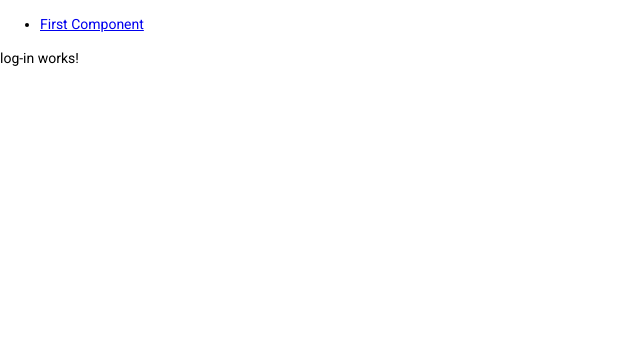
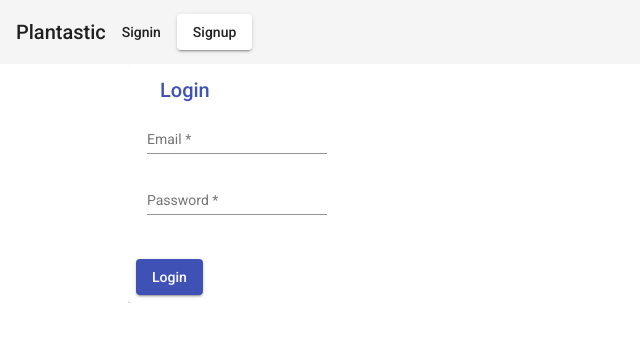
Before and after one commit to ClementsWagner/Plantastic3.0, an Angular app in the folder Webclient/Plantastic-Webclient/: page /login in a window 1280 px wide. Shown: the top 342 px of the page, without its empty margins (0-640 px from the left). Built offline with nearby package versions, Linux system fonts and the light colour scheme.

Commit message:
Added ERD

```diff
--- a/Webclient/Plantastic-Webclient/src/app/angular-material.module.ts
+++ b/Webclient/Plantastic-Webclient/src/app/angular-material.module.ts
@@ -29,9 +29,10 @@ import { MatGridListModule } from '@angular/material/grid-list';
 import { MatRadioModule } from '@angular/material/radio';
 import { MatDatepickerModule } from '@angular/material/datepicker';
 import { MatTooltipModule } from '@angular/material/tooltip';
-
+import {FormsModule} from "@angular/forms";
 
 const materialModules = [
+  FormsModule,
   MatAutocompleteModule,
   MatButtonModule,
   MatCardModule,
--- a/Webclient/Plantastic-Webclient/src/app/app.component.html
+++ b/Webclient/Plantastic-Webclient/src/app/app.component.html
@@ -1,7 +1,9 @@
-<nav>
-  <ul>
-    <li><a routerLink="/" routerLinkActive="active">First Component</a></li>
-  </ul>
-</nav>
-<!-- The routed views render in the <router-outlet>-->
+<mat-toolbar color="green" class="app-header">
+  <div>Plantastic</div>
+  <span class="nav-tool-items">
+    <a mat-button routerLink="login" routerLinkActive="active">Signin</a>
+    <a mat-button mat-raised-button routerLink="register" routerLinkActive="active">Signup</a>
+  </span>
+</mat-toolbar>
+
 <router-outlet></router-outlet>
--- a/Webclient/Plantastic-Webclient/src/app/app.module.ts
+++ b/Webclient/Plantastic-Webclient/src/app/app.module.ts
@@ -8,17 +8,25 @@ import { AngularMaterialModule } from "./angular-material.module";
 import { LogInComponent } from './components/log-in/log-in.component';
 import { RegisterComponent } from './components/register/register.component';
 
+
 @NgModule({
   declarations: [
     AppComponent,
     LogInComponent,
-    RegisterComponent
+    RegisterComponent,
+  ],
+  entryComponents: [
+    LogInComponent
   ],
   imports: [
     BrowserModule,
     AppRoutingModule,
     BrowserAnimationsModule,
-    AngularMaterialModule
+    AngularMaterialModule,
+  ],
+  exports: [
+    AppComponent,
+   LogInComponent
   ],
   providers: [],
   bootstrap: [AppComponent],
--- a/Webclient/Plantastic-Webclient/src/app/components/log-in/log-in.component.css
+++ b/Webclient/Plantastic-Webclient/src/app/components/log-in/log-in.component.css
@@ -0,0 +1,14 @@
+.centering-div{
+  display: flex;
+  justify-content: center;
+}
+
+.inner-container {
+  width: 80%;
+  max-width: 100%;
+  overflow: auto;
+}
+.my-card {
+  max-width: 100%;
+  color: rgb(63, 81, 181);
+}
--- a/Webclient/Plantastic-Webclient/src/app/components/log-in/log-in.component.html
+++ b/Webclient/Plantastic-Webclient/src/app/components/log-in/log-in.component.html
@@ -1 +1,30 @@
-<p>log-in works!</p>
+<div class="centering-div">
+  <div class="inner-container">
+    <mat-card class="my-card">
+      <mat-card-header>
+        <mat-card-title>Login</mat-card-title>
+      </mat-card-header>
+      <mat-card-content>
+        <form>
+          <table>
+            <tr>
+              <td>
+                <mat-form-field>
+                  <input matInput placeholder="Email" [(ngModel)]="email" name="email" required>
+                </mat-form-field>
+              </td>
+            </tr>
+            <tr>
+              <td><mat-form-field>
+                <input matInput placeholder="Password" [(ngModel)]="password" type="password" name="password" required>
+              </mat-form-field></td>
+            </tr></table>
+        </form>
+        <mat-spinner [style.display]="showSpinner ? 'block' : 'none'"></mat-spinner>
+      </mat-card-content>
+      <mat-card-actions>
+        <button mat-raised-button (click)="login()" color="primary">Login</button>
+      </mat-card-actions>
+    </mat-card>
+  </div>
+</div>
--- a/Webclient/Plantastic-Webclient/src/app/components/log-in/log-in.component.ts
+++ b/Webclient/Plantastic-Webclient/src/app/components/log-in/log-in.component.ts
@@ -1,15 +1,18 @@
-import { Component, OnInit } from '@angular/core';
+import {Component, EventEmitter, Input, OnInit, Output} from '@angular/core';
+import {FormControl, FormGroup} from "@angular/forms";
 
 @Component({
   selector: 'app-log-in',
   templateUrl: './log-in.component.html',
   styleUrls: ['./log-in.component.css']
 })
-export class LogInComponent implements OnInit {
+export class LogInComponent{
+  password: any;
+  showSpinner: any;
+  email: string = "";
 
-  constructor() { }
 
-  ngOnInit(): void {
+  login() {
+
   }
-
 }
```
